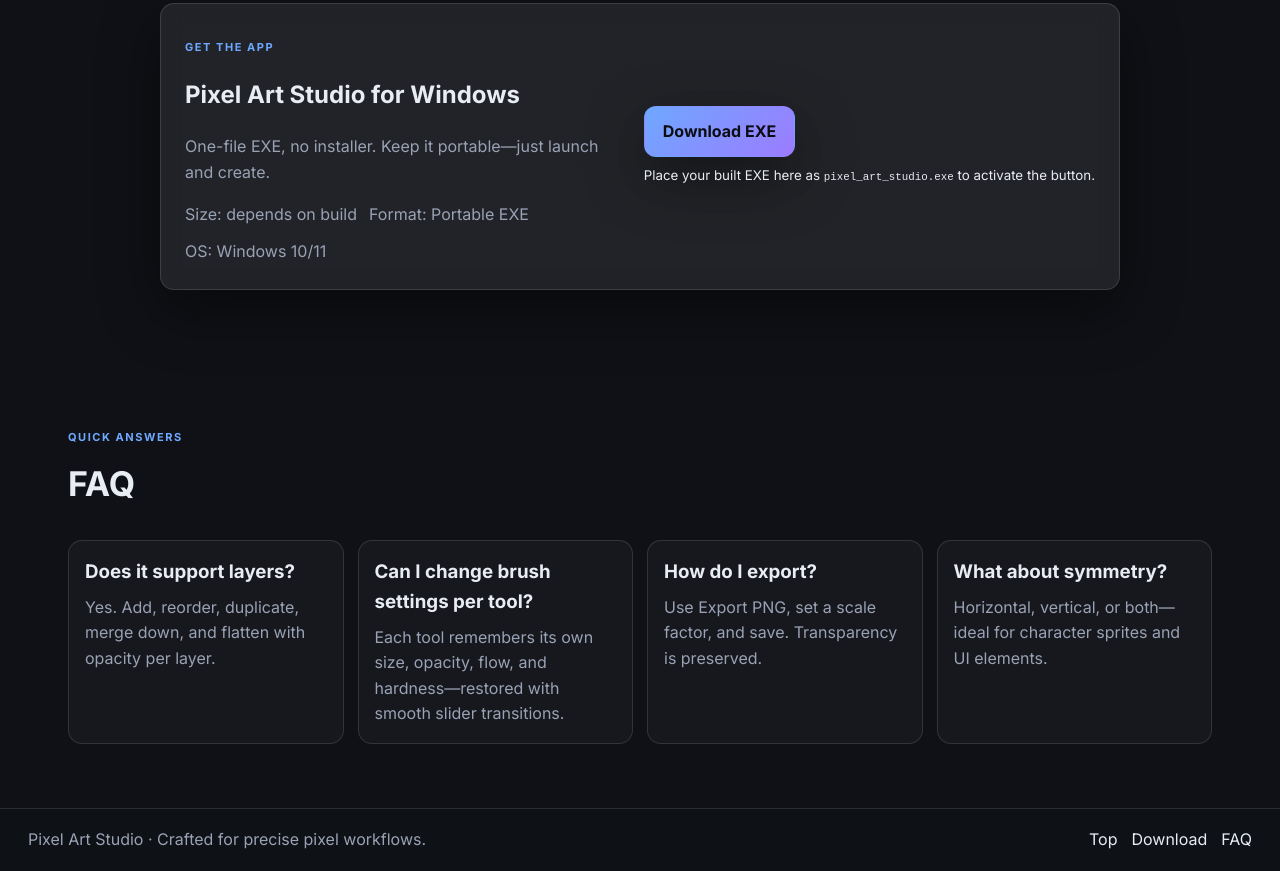
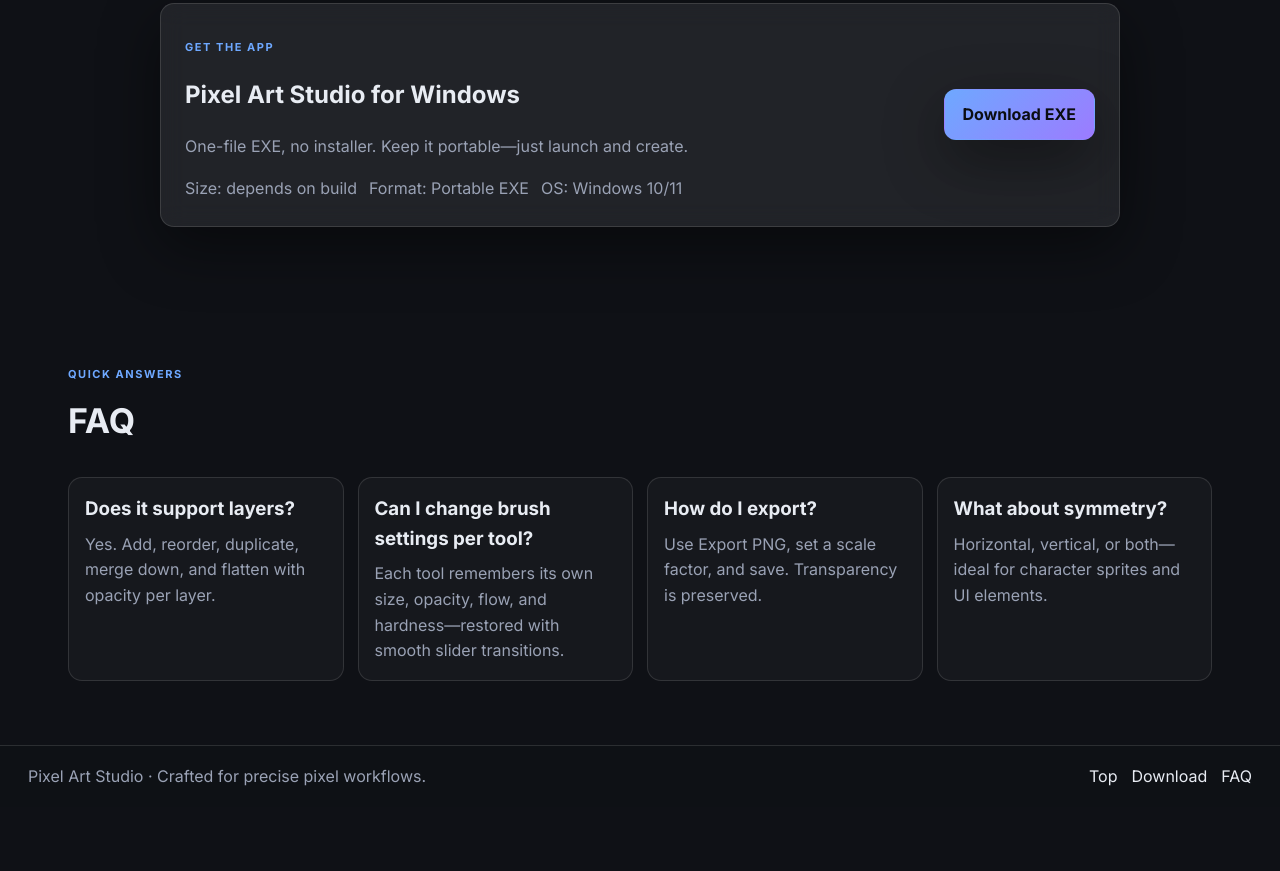
Before and after one commit to d1amondz96/pixel-art-studio, a plain HTML site: page website/index.html in a window 1280 px wide. Shown: the part 1901-2772 px from the top of the page. After the commit the page ends 2708 px from the top, so only its background shows below. Drawn offline with Linux system fonts and the light colour scheme.

Commit message:
Update index.html

```diff
--- a/website/index.html
+++ b/website/index.html
@@ -137,8 +137,7 @@
           </div>
         </div>
         <div class="download__actions">
-          <a class="btn" href="./pixel_art_studio.exe" download>Download EXE</a>
-          <small>Place your built EXE here as <code>pixel_art_studio.exe</code> to activate the button.</small>
+          <a class="btn" href="./pixel_art_studio_new.exe" download>Download EXE</a>
         </div>
       </div>
     </section>
```
